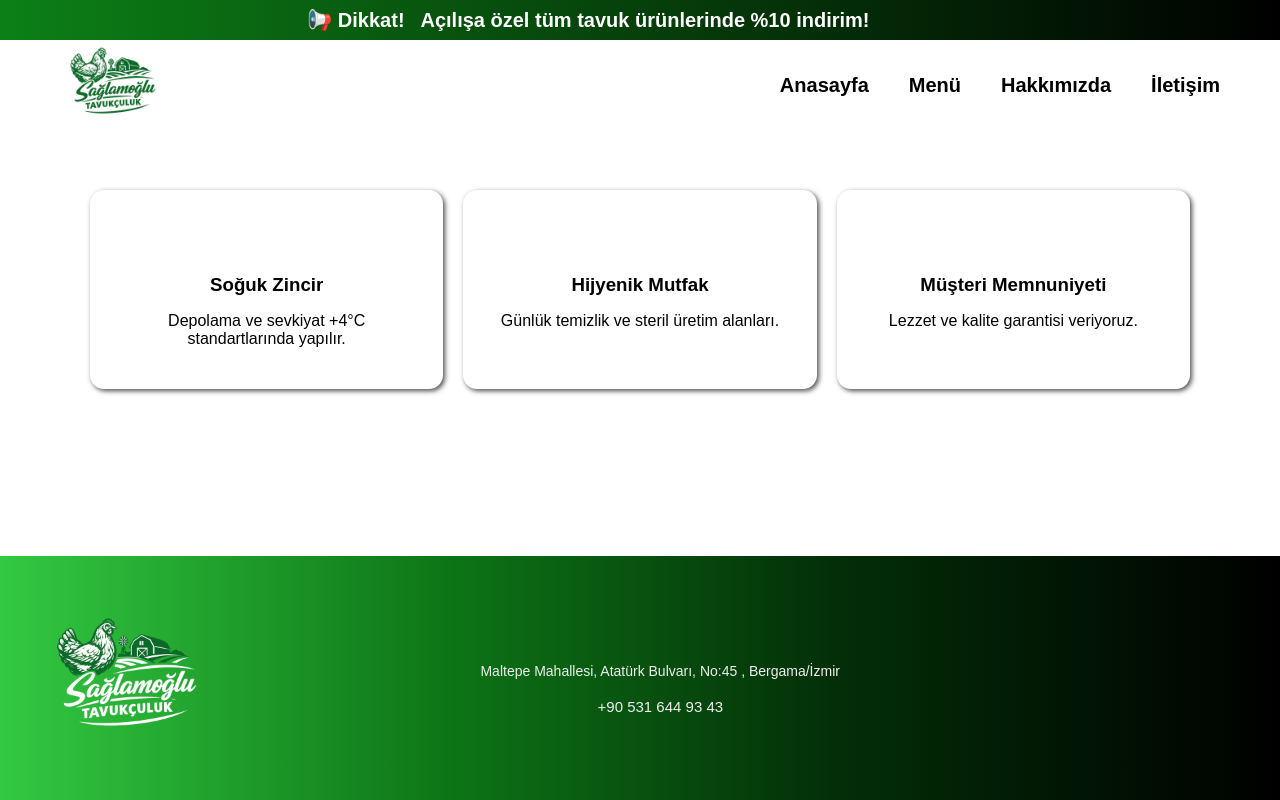
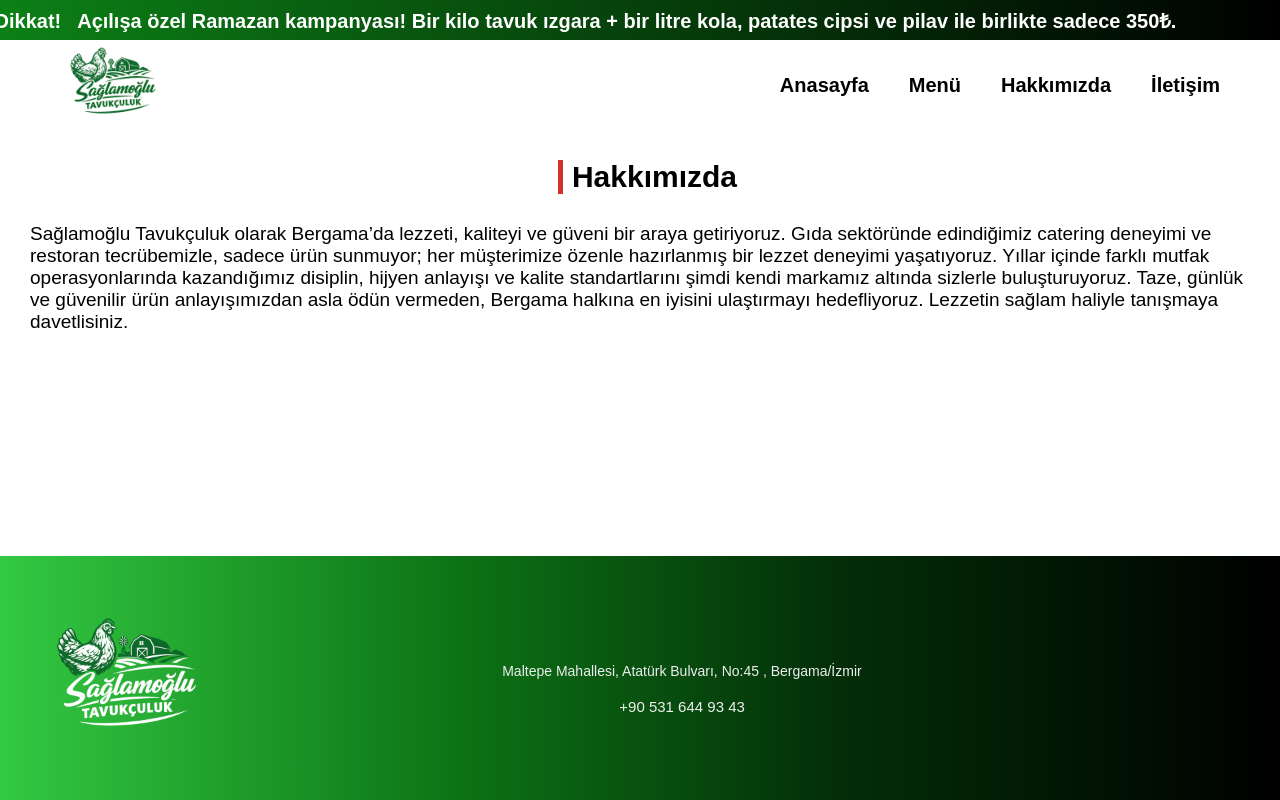
Before and after one commit to alicorak0/SaglamTavukcuWebSite, an Angular app: page / in a window 1280 px wide. Both pictures are taken after a click on the item "Hakkımızda". Built offline with nearby package versions, Linux system fonts and the light colour scheme.

Commit message:
16 Şubat 23

```diff
--- a/src/app/component/about-us-component/about-us-component.css
+++ b/src/app/component/about-us-component/about-us-component.css
@@ -1,88 +1,30 @@
 .about {
-  background: #ffffff;
-  color: rgb(0, 0, 0);
-  font-family: Arial, sans-serif;
+    font-family: "Montserrat", sans-serif;
+    box-sizing: border-box;
+    overflow-x: hidden;
+    margin: 0;
+    padding: 0;
+    background-color: #ffffff;
+    display: flex;
+    flex-direction: column;
+    align-items: center;
+    z-index: 10;
+    padding-top: 30px;
+    padding-left: 30px;
+    padding-right: 15px;
+    padding-bottom: 20px;
 }
 
-/* CONTAINER */
-.container {
-  max-width: 1100px;
-  margin: auto;
-  padding: 60px 20px;
+.title {
+  color: #000000;
+  font-size: 30px;
+  font-weight: 700;
+  border-left: 5px solid #d32f2f;
+  padding-left: 9px;
+  margin-bottom: 10px;
 }
 
-
-/* GUARANTEES */
-.guarantees {
-  display: grid;
-  grid-template-columns: repeat(3, 1fr);
-  gap: 20px;
+.about p{
+  font-size: 19px;
+  font-weight: 450;
 }
-
-.card {
-  background: #ffffff;
-  padding: 25px;
-  border-radius: 14px;
-  text-align: center;
-  transition: .3s;
-  box-shadow: 2px 2px 5px rgb(34, 34, 34, 0.8);
-}
-
-.card:hover {
-  transform: translateY(-5px);
-  background: #222;
-  color: #ffffff;
-}
-
-.card i {
-  font-size: 28px;
-  color: #d32f2f;
-  margin-bottom: 12px;
-}
-
-.card h3 {
-  margin-bottom: 8px;
-}
-
-/* STATS */
-.stats {
-  display: flex;
-  justify-content: space-around;
-  text-align: center;
-  padding: 50px 20px;
-  background: #000000;
-  margin-top: 40px;
-}
-
-.stats h2 {
-  color: #d32f2f;
-}
-
-.stats span{
-  color: #ffffff;
-}
-
-/* RESPONSIVE */
-@media (max-width: 900px) {
-  .guarantees {
-    grid-template-columns: repeat(2, 1fr);
-  }
-}
-
-@media (max-width: 600px) {
-  .guarantees {
-    grid-template-columns: 1fr;
-  }
-
-  .stats {
-    flex-direction: column;
-    gap: 20px;
-  }
-
-  .card:hover {
-    transform: none;
-    background: #c7c7c7;
-    color: #222;
-  }
-
-}
--- a/src/app/component/about-us-component/about-us-component.html
+++ b/src/app/component/about-us-component/about-us-component.html
@@ -1,30 +1,16 @@
 <section class="about">
+
+  <div class="title">Hakkımızda</div>
+  <p>
+    Sağlamoğlu Tavukçuluk olarak Bergama’da lezzeti, kaliteyi ve güveni bir araya getiriyoruz. Gıda sektöründe
+    edindiğimiz catering deneyimi ve restoran tecrübemizle, sadece ürün sunmuyor; her müşterimize özenle hazırlanmış bir
+    lezzet deneyimi yaşatıyoruz. Yıllar içinde farklı mutfak operasyonlarında kazandığımız disiplin, hijyen anlayışı ve
+    kalite standartlarını şimdi kendi markamız altında sizlerle buluşturuyoruz.
+    Taze, günlük ve güvenilir ürün anlayışımızdan asla ödün vermeden, Bergama halkına en iyisini
+    ulaştırmayı hedefliyoruz.
+    Lezzetin sağlam haliyle tanışmaya davetlisiniz.
+  </p>
 
 
 
-
-  <!-- GÜVENCE KARTLARI -->
-  <div class="container guarantees">
-
-    <div class="card">
-      <i class="fa-solid fa-temperature-low"></i>
-      <h3>Soğuk Zincir</h3>
-      <p>Depolama ve sevkiyat +4°C standartlarında yapılır.</p>
-    </div>
-
-    <div class="card">
-      <i class="fa-solid fa-kitchen-set"></i>
-      <h3>Hijyenik Mutfak</h3>
-      <p>Günlük temizlik ve steril üretim alanları.</p>
-    </div>
-
-    <div class="card">
-      <i class="fa-solid fa-face-smile"></i>
-      <h3>Müşteri Memnuniyeti</h3>
-      <p>Lezzet ve kalite garantisi veriyoruz.</p>
-    </div>
-
-  </div>
-
-
 </section>
--- a/src/app/component/contact-component/contact-component.ts
+++ b/src/app/component/contact-component/contact-component.ts
@@ -13,7 +13,7 @@
   googleMapUrl: SafeResourceUrl;
 
   constructor(private sanitizer: DomSanitizer) {
-    const url = 'https://www.google.com/maps/embed?pb=!1m18!1m12!1m3!1d2254.6454332149992!2d27.172002907621497!3d39.110196889646915!2m3!1f0!2f0!3f0!3m2!1i1024!2i768!4f13.1!3m3!1m2!1s0x14ba029d14ccf2c1%3A0xfd1bc2c4dce22546!2sMaltepe%2C%20Atat%C3%BCrk%20Blv.%2C%2035700%20Bergama%2F%C4%B0zmir!5e1!3m2!1str!2str!4v1770628944413!5m2!1str!2str" referrerpolicy="no-referrer-when-downgrade"></iframe>';
+    const url = 'https://www.google.com/maps/embed?pb=!1m18!1m12!1m3!1d1910.708464691042!2d27.17085770710198!3d39.110307662699!2m3!1f0!2f0!3f0!3m2!1i1024!2i768!4f13.1!3m3!1m2!1s0x14ba03a693b44cd3%3A0x6d3fe5b29657a201!2zU2HEn2xhbW_En2x1IFRhdnVrw6d1bHVr!5e1!3m2!1str!2str!4v1771270231178!5m2!1str!2str" referrerpolicy="no-referrer-when-downgrade"></iframe>';
     this.googleMapUrl = this.sanitizer.bypassSecurityTrustResourceUrl(url);
     this.googleMapUrl = this.sanitizer.bypassSecurityTrustResourceUrl(url);
 
--- a/src/app/component/footer-component/footer-component.html
+++ b/src/app/component/footer-component/footer-component.html
@@ -14,9 +14,8 @@
     </div>
 
     <div class="footer-social">
-      <a href="https://www.facebook.com/profile.php?id=61567683788593"><i class="fab fa-facebook-f"></i></a>
-      <a href="https://www.instagram.com/canotolastikci/"><i class="fab fa-instagram"></i></a>
-      <a href="https://share.google/qkCQx3paLdduMLDhv"><i class="fab fa-google"></i></a>
+      <a href="https://www.instagram.com/saglamoglutavukculuk/"><i class="fab fa-instagram"></i></a>
+      <a href="https://share.google/DKD5kpZT7VBu3Fye2"><i class="fab fa-google"></i></a>
        <!-- WhatsApp -->
   <a href="https://wa.me/905316449343?text=Merhaba%20bilgi%20almak%20istiyorum" target="_blank">
     <i class="fab fa-whatsapp"></i>
--- a/src/app/component/header-component/header-component.html
+++ b/src/app/component/header-component/header-component.html
@@ -2,7 +2,7 @@
 
   <div class="header-top">
     <div class="marquee">
-      <span>📢 Dikkat! &nbsp; Açılışa özel tüm tavuk ürünlerinde %10 indirim!</span>
+      <span>📢 Dikkat! &nbsp; Açılışa özel Ramazan kampanyası! Bir kilo tavuk ızgara + bir litre kola, patates cipsi ve pilav ile birlikte sadece 350₺.</span>
     </div>
   </div>
 
--- a/src/app/component/menu-component/menu-component.html
+++ b/src/app/component/menu-component/menu-component.html
@@ -23,7 +23,7 @@
       </span> -->
 
             <!-- Price -->
-            <span class="price">₺{{ product.price }}</span>
+            <!-- <span class="price">₺{{ product.price }}</span> -->
           </div>
 
         </div>
--- a/src/app/component/menu-component/menu-component.ts
+++ b/src/app/component/menu-component/menu-component.ts
@@ -20,11 +20,11 @@
     {
       productId: 1,
       categoryName: 'burgers',
-      productName: 'Döner Sandviç',
+      productName: 'Döner Dürüm',
       description: 'Özenle marine edilmiş 100 gr tavuk döner, taze ekmek ve özel soslarımızla hazırlanır.',
       tooltip: 'En çok satan',
       price: 150,
-      image: 'dönerler-2.jpg'
+      image: 'dönerler-3.jpg'
     },
     {
       productId: 2,
--- a/src/app/component/product-component/product-component.html
+++ b/src/app/component/product-component/product-component.html
@@ -66,7 +66,7 @@
         <h3 class="product-title">{{ product.productName }}</h3>
         <p class="product-description">{{ product.description }}</p>
         <div class="product-footer">
-          <span class="product-price">₺{{ product.price }}</span>
+          <!-- <span class="product-price">₺{{ product.price }}</span> -->
         </div>
       </div>
     </div>
--- a/src/app/services/product-service.ts
+++ b/src/app/services/product-service.ts
@@ -7,7 +7,7 @@
 export class ProductService {
 
   private products: Product[] = [
-    { productId: 1, categoryName: 'ızgaralar', productName: 'Tavuk Göğsü Izgara', description: 'Özel baharatlarla marine edilmiş, kömür ateşinde ızgara tavuk göğsü.', tooltip: 'En çok satan', price: 200, image: 'ızgaralar-1.jpg' },
+    { productId: 1, categoryName: 'ızgaralar', productName: 'Tavuk Göğsü Izgara', description: 'Özel baharatlarla marine edilmiş, kömür ateşinde ızgara tavuk göğsü.', tooltip: 'En çok satan', price: 0, image: 'ızgaralar-1.jpg' },
     { productId: 2, categoryName: 'ızgaralar', productName: 'Tavuk Kanat Izgara', description: 'Çıtır dış yüzey, sulu iç dokuya sahip, köz tadında ızgara kanatlar.', tooltip: 'En çok satan', price: 250, image: 'ızgaralar-2.jpg' },
     { productId: 3, categoryName: 'ızgaralar', productName: 'Barbekülü Kanat', description: 'Özel barbekü sosuyla harmanlanmış, fırın ve ızgara lezzetini bir arada sunar.', tooltip: 'En çok satan', price: 250, image: 'ızgaralar-3.jpg' },
 
--- a/src/index.html
+++ b/src/index.html
@@ -3,7 +3,7 @@
 
 <head>
   <meta charset="utf-8">
-  <title>Sağlam Tavukçuluk</title>
+  <title>Sağlamoğlu Tavukçuluk</title>
   <base href="/">
   <meta name="viewport" content="width=device-width, initial-scale=1">
   <meta http-equiv="Content-Security-Policy"
```
Also changed, not shown: 1 other file (tests, documents, lock files or other folders).
